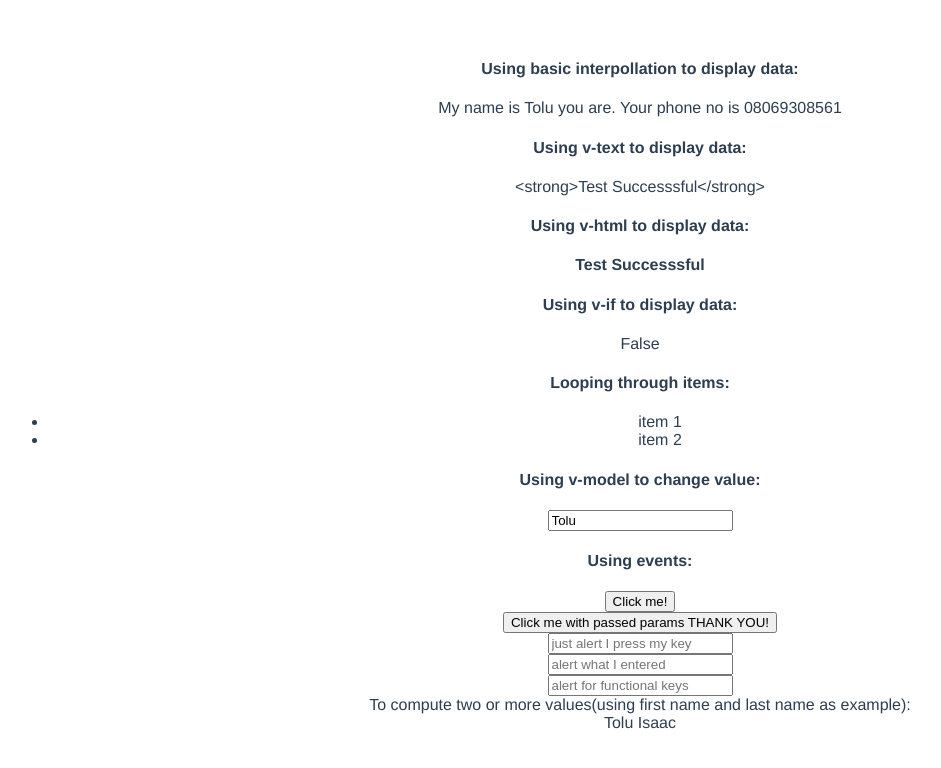
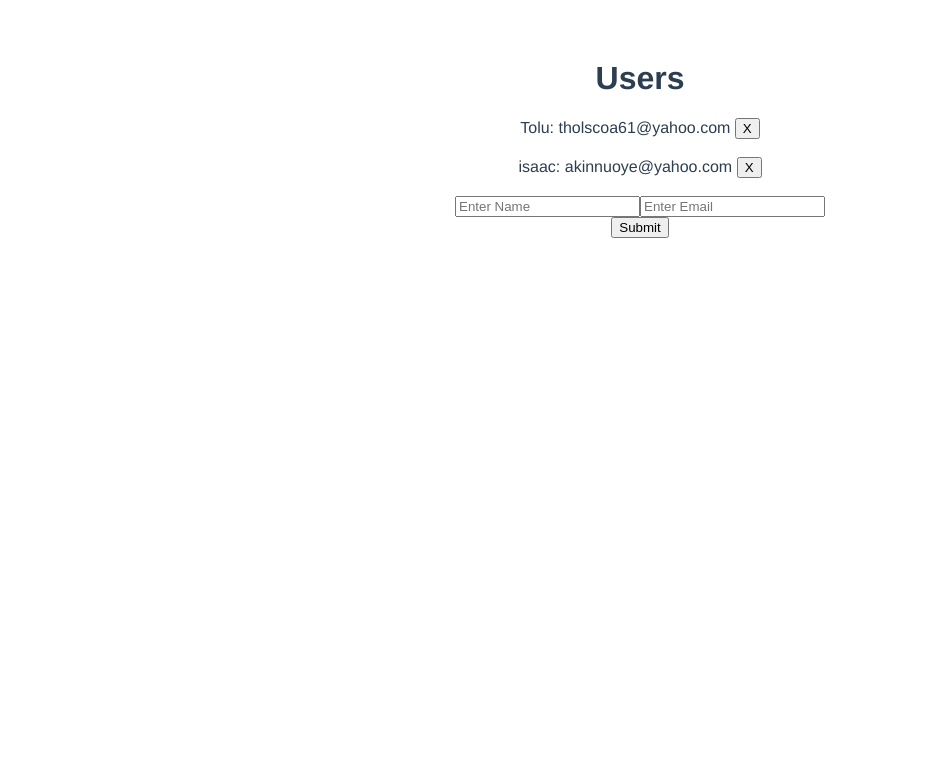
Before and after one commit to tholscoa/vuejs_quick_learn, a Vue app: page / in a window 1280 px wide. Shown: the top 768 px of the page, without its empty margins (0-941 px from the left). Built offline with nearby package versions, Linux system fonts and the light colour scheme.

Commit message:
array, form create, delete

```diff
--- a/src/App.vue
+++ b/src/App.vue
@@ -2,17 +2,38 @@
   <div id="app">
     <!-- <img src="./assets/logo.png"> -->
     <!-- <router-view/> -->
+    <!-- <test msg="I just change the msg prop from my App.vue"></test> -->
+    <!-- ++++++++++++++
+    This is from User Component
+    ++++++++++++++ -->
+    <user></user>
+    <!-- ++++++++++++++
+    The above from User Component
+    ++++++++++++++ -->
+
+    <br>
+    <br>
+    <br>
+    <!-- ++++++++++++++
+    This is from Test Component
+    ++++++++++++++
     <test></test>
+    ++++++++++++++
+    The above from Test Component
+    ++++++++++++++ -->
   </div>
 </template>
 
 <script>
 import Test from './components/test'
+import User from './components/user'
+
 
 export default {
   name: 'App',
   components:{
-    Test
+    Test,
+    User,
   }
 }
 </script>
--- a/src/components/test.vue
+++ b/src/components/test.vue
@@ -33,6 +33,8 @@
 
       <label>To compute two or more values(using first name and last name as example):</label><br>
       <label>{{fullname}}</label>
+
+      <h1>{{msg}}</h1>
 
 
   </div>
@@ -83,6 +85,12 @@ export default {
           fullname: function(){
             return this.user.fname + " " + this.user.mname;
           }
+        },
+        props: {
+          msg: {
+            type: String,
+            default: 'default test'
+          }
         }
 }
 </script>
--- /dev/null
+++ b/src/components/user.vue
@@ -0,0 +1,60 @@
+<template>
+  <div class="user">
+    <h1>Users</h1>
+    <div v-for="user in users">
+      <div>
+
+        {{user.name}}: {{user.email}}
+
+        <button v-on:click="deleteUser(user)">X</button>
+      </div>
+      <br>
+    </div>
+    <form v-on:submit="addNew">
+      <input type="text" v-model="addName" placeholder="Enter Name">
+      <input type="text" v-model="addEmail" placeholder="Enter Email"><br>
+      <input type="submit" value="Submit">
+
+    </form>
+
+  </div>
+</template>
+
+
+<script>
+export default {
+  name: "user",
+  data() {
+    return {
+      users: [
+        {
+          name: 'Tolu',
+          email: 'tholscoa61@yahoo.com'
+        },
+        {
+          name: 'isaac',
+          email: 'akinnuoye@yahoo.com'
+        }
+      ]
+    };
+  },
+  methods: {
+    addNew: function(e){
+      this.users.push({
+        name: this.addName,
+        email: this.addEmail
+      });
+      e.preventDefault();
+    },
+    deleteUser: function(user){
+      this.users.splice(this.users.indexOf(user), 1)
+}
+  },
+  computed: {},
+  props: {}
+};
+</script>
+
+
+<style scoped>
+</style>
```
